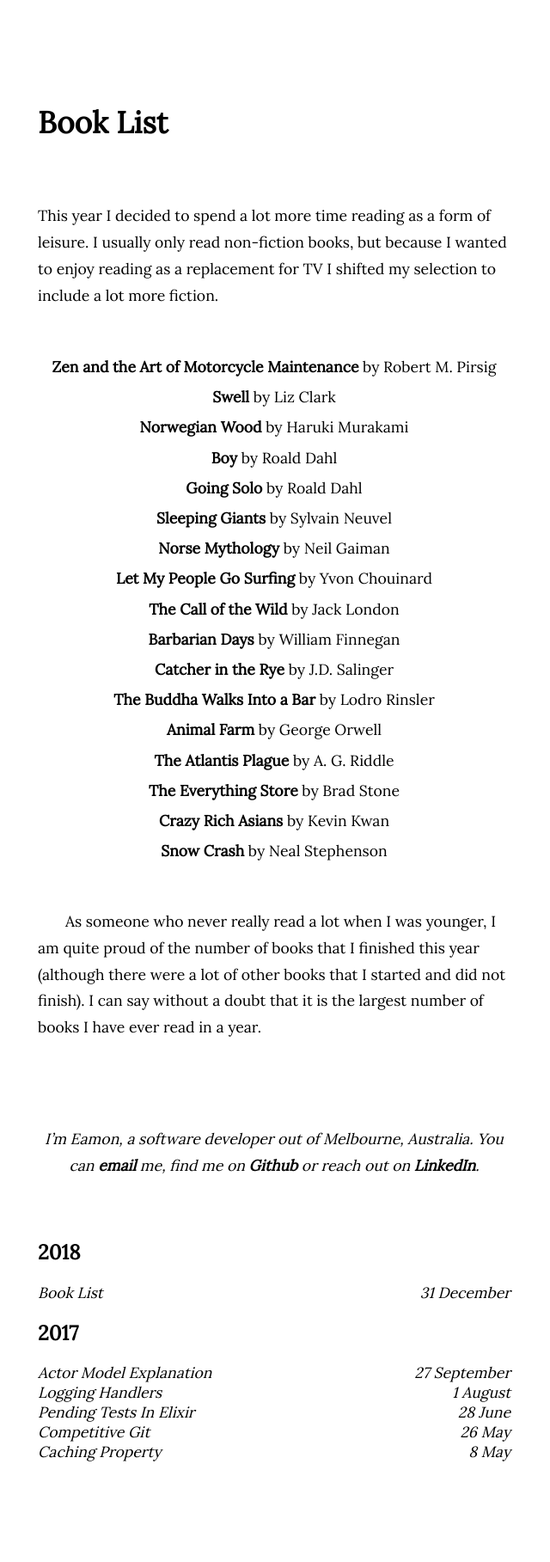
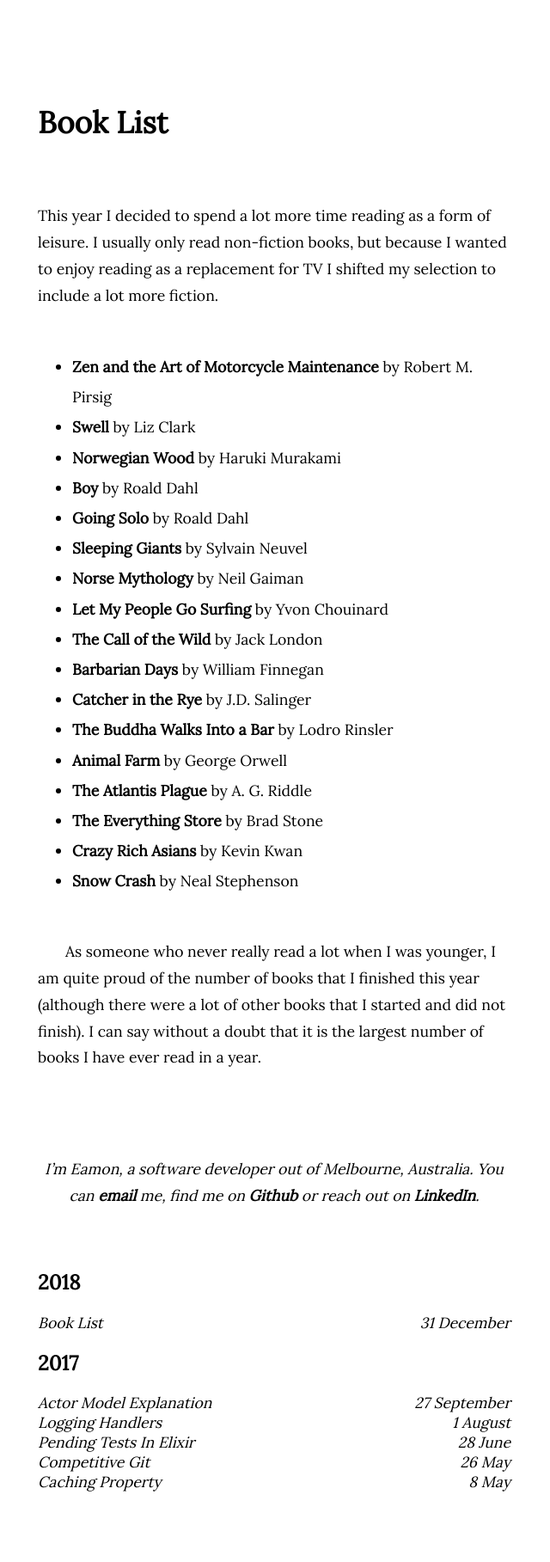
Before and after one commit to eamontaaffe/eamontaaffe.github.io, a Jekyll site: the page built from index.html, in a window 1280 px wide. Shown: the whole page at 86% size, without its empty margins (321-961 px from the left). Built offline with Jekyll 4.4.1, drawn with Linux system fonts in a browser that asks for light colours; before the commit the page ends 1782 px from its top, so only the background shows below that.

Commit message:
Don't center align lists

```diff
--- a/_sass/main.scss
+++ b/_sass/main.scss
@@ -100,13 +100,7 @@
 .content {
     ul {
         line-height: 2em;
-        text-align: center;
-        padding-left: 0;
         padding-top: 32px;
         padding-bottom: 32px;
-
-        li {
-            list-style-type: none;
-        }
     }
 }
```
